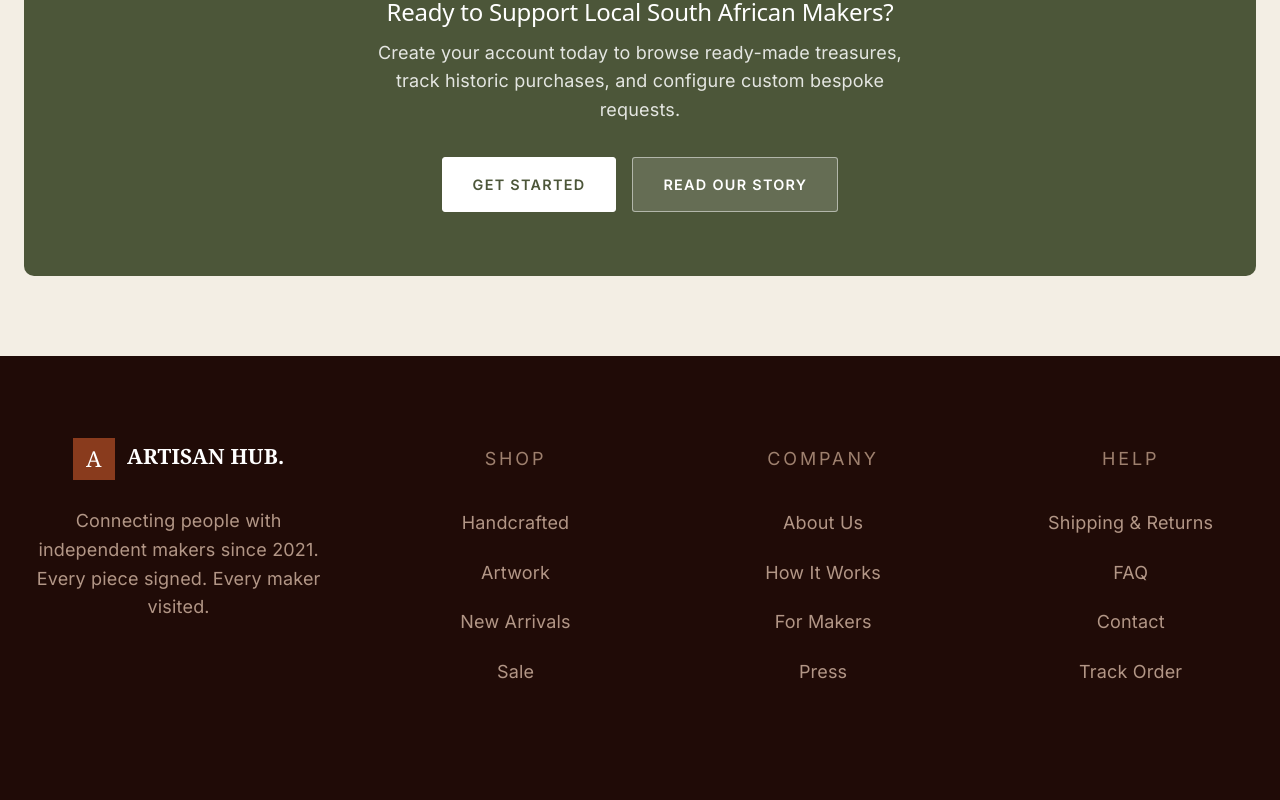
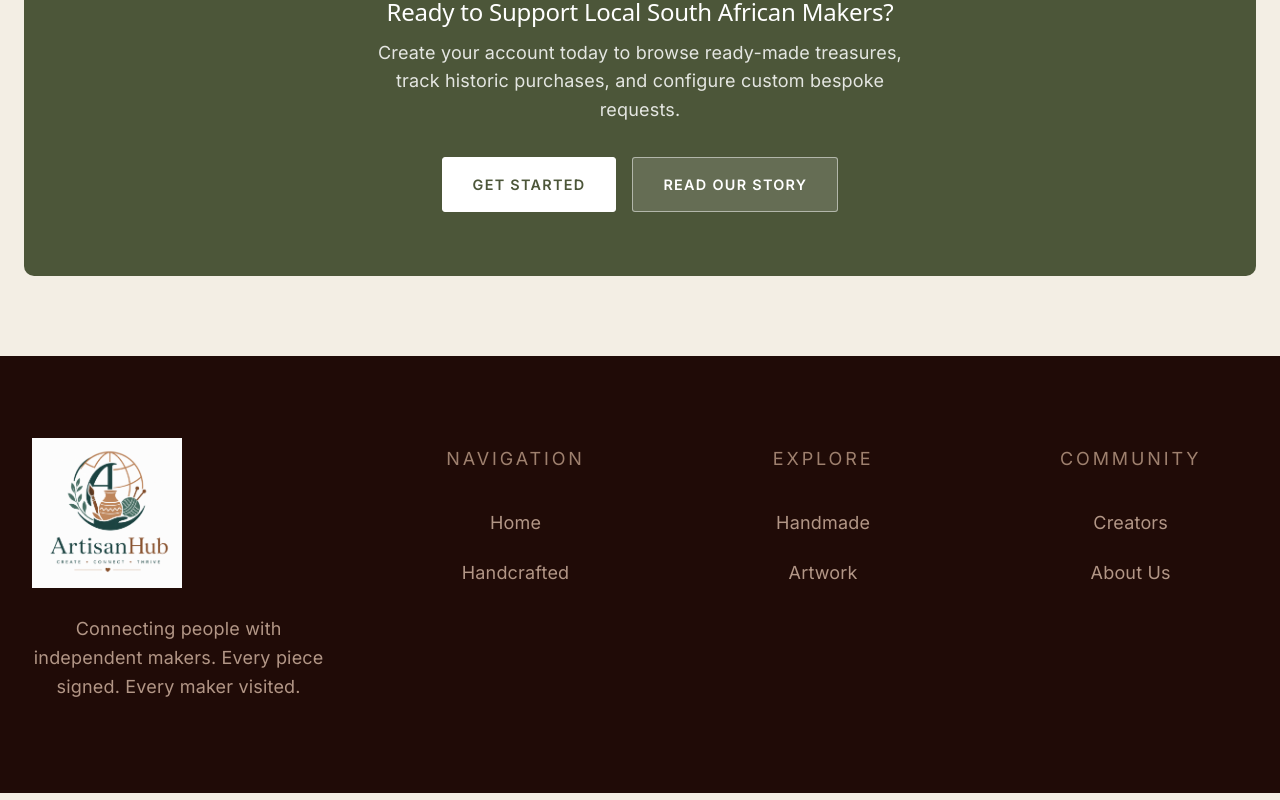
Before and after one commit to Khaalid-hattas/Group6-E-COMMERCE, a Vue app in the folder Frontend/: page / in a window 1280 px wide. Shown: the part 2956-3756 px from the top of the page. Built offline with nearby package versions, Linux system fonts and the light colour scheme; a web font is replaced by a local one.

Commit message:
Update footer navigation and branding

```diff
--- a/Frontend/src/Artwork.vue
+++ b/Frontend/src/Artwork.vue
@@ -370,26 +370,28 @@ const cartTotal = computed(() =>
 
     <footer id="about" class="site-footer">
       <div class="footer-brand">
-        <span class="logo-mark">A</span><strong>ARTISAN HUB.</strong>
+        <img class="footer-logo" :src="logo" alt="Artisan Hub" />
         <p>
-          Connecting people with independent makers since 2021. Every piece
+          Connecting people with independent. Every piece
           signed. Every maker visited.
         </p>
       </div>
         <div>
-        <p class="footer-title">SHOP</p>
-        <a href="#handmade">Handcrafted</a><a href="#top">Artwork</a
-        ><a href="#top">New Arrivals</a><a href="#top">Sale</a>
+          <p class="footer-title">NAVIGATION</p>
+          <router-link to="/">Home</router-link>
+          <router-link to="/handcraft">Handcrafted</router-link>
         </div>
+
         <div>
-        <p class="footer-title">COMPANY</p>
-        <a href="#about">About Us</a><a href="#about">How It Works</a
-        ><a href="#creators">For Makers</a><a href="#about">Press</a>
+          <p class="footer-title">EXPLORE</p>
+          <router-link to="/handmade">Handmade</router-link>
+          <router-link to="/artwork">Artwork</router-link>
         </div>
+
         <div>
-        <p class="footer-title">HELP</p>
-        <a href="#about">Shipping &amp; Returns</a><a href="#about">FAQ</a
-        ><a href="#about">Contact</a><a href="#about">Track Order</a>
+          <p class="footer-title">COMMUNITY</p>
+          <router-link to="/creators">Creators</router-link>
+          <router-link to="/about">About Us</router-link>
         </div>
     </footer>
 
--- a/Frontend/src/Creators.vue
+++ b/Frontend/src/Creators.vue
@@ -866,27 +866,29 @@ function submitRequest() {
 
     <footer id="about" class="site-footer">
       <div class="footer-brand">
-        <span class="logo-mark">A</span><strong>ARTISAN HUB.</strong>
+        <img class="footer-logo" :src="logo" alt="Artisan Hub" />
         <p>
-          Connecting people with independent makers since 2021. Every piece
+          Connecting people with independent makers. Every piece
           signed. Every maker visited.
         </p>
       </div>
       <div>
-        <p class="footer-title">SHOP</p>
-        <a href="#browse">Handcrafted</a><a href="#browse">Artwork</a
-        ><a href="#browse">New Arrivals</a><a href="#browse">Sale</a>
-      </div>
-      <div>
-        <p class="footer-title">COMPANY</p>
-        <a href="#about">About Us</a><a href="#about">How It Works</a
-        ><a href="#top">For Makers</a><a href="#about">Press</a>
-      </div>
-      <div>
-        <p class="footer-title">HELP</p>
-        <a href="#about">Shipping &amp; Returns</a><a href="#about">FAQ</a
-        ><a href="#about">Contact</a><a href="#about">Track Order</a>
-      </div>
+          <p class="footer-title">NAVIGATION</p>
+          <router-link to="/">Home</router-link>
+          <router-link to="/handcraft">Handcrafted</router-link>
+        </div>
+
+        <div>
+          <p class="footer-title">EXPLORE</p>
+          <router-link to="/handmade">Handmade</router-link>
+          <router-link to="/artwork">Artwork</router-link>
+        </div>
+
+        <div>
+          <p class="footer-title">COMMUNITY</p>
+          <router-link to="/creators">Creators</router-link>
+          <router-link to="/about">About Us</router-link>
+        </div>
     </footer>
 
     <div
--- a/Frontend/src/Handcraft.vue
+++ b/Frontend/src/Handcraft.vue
@@ -399,26 +399,28 @@ function removeItem(item) {
 
     <footer id="about" class="site-footer">
       <div class="footer-brand">
-        <span class="logo-mark">A</span><strong>ARTISAN HUB.</strong>
+        <img class="footer-logo" :src="logo" alt="Artisan Hub" />
         <p>
-          Connecting people with independent makers since 2021. Every piece
+          Connecting people with independent. Every piece
           signed. Every maker visited.
         </p>
       </div>
         <div>
-        <p class="footer-title">SHOP</p>
-        <a href="#products">Handcrafted</a><a href="#products">Artwork</a
-        ><a href="#products">New Arrivals</a><a href="#products">Sale</a>
+          <p class="footer-title">NAVIGATION</p>
+          <router-link to="/">Home</router-link>
+          <router-link to="/handcraft">Handcrafted</router-link>
         </div>
+
         <div>
-        <p class="footer-title">COMPANY</p>
-        <a href="#about">About Us</a><a href="#creators">How It Works</a
-        ><a href="#creators">For Makers</a><a href="#about">Press</a>
+          <p class="footer-title">EXPLORE</p>
+          <router-link to="/handmade">Handmade</router-link>
+          <router-link to="/artwork">Artwork</router-link>
         </div>
+
         <div>
-        <p class="footer-title">HELP</p>
-        <a href="#about">Shipping &amp; Returns</a><a href="#about">FAQ</a
-        ><a href="#about">Contact</a><a href="#about">Track Order</a>
+          <p class="footer-title">COMMUNITY</p>
+          <router-link to="/creators">Creators</router-link>
+          <router-link to="/about">About Us</router-link>
         </div>
     </footer>
   </div>
--- a/Frontend/src/Handmade.vue
+++ b/Frontend/src/Handmade.vue
@@ -419,26 +419,28 @@ const cartTotal = computed(() =>
     </main>
     <footer id="about" class="site-footer">
       <div class="footer-brand">
-        <span class="logo-mark">A</span><strong>ARTISAN HUB.</strong>
+        <img class="footer-logo" :src="logo" alt="Artisan Hub" />
         <p>
-          Connecting people with independent makers since 2021. Every piece
+          Connecting people with independent makers. Every piece
           signed. Every maker visited.
         </p>
       </div>
         <div>
-        <p class="footer-title">SHOP</p>
-        <a href="#browse">Handcrafted</a><a href="#browse">Artwork</a
-        ><a href="#browse">New Arrivals</a><a href="#browse">Sale</a>
+          <p class="footer-title">NAVIGATION</p>
+          <router-link to="/">Home</router-link>
+          <router-link to="/handcraft">Handcrafted</router-link>
         </div>
+
         <div>
-        <p class="footer-title">COMPANY</p>
-        <a href="#about">About Us</a><a href="#about">How It Works</a
-        ><a href="#makers">For Makers</a><a href="#about">Press</a>
+          <p class="footer-title">EXPLORE</p>
+          <router-link to="/handmade">Handmade</router-link>
+          <router-link to="/artwork">Artwork</router-link>
         </div>
+
         <div>
-        <p class="footer-title">HELP</p>
-        <a href="#about">Shipping &amp; Returns</a><a href="#about">FAQ</a
-        ><a href="#about">Contact</a><a href="#about">Track Order</a>
+          <p class="footer-title">COMMUNITY</p>
+          <router-link to="/creators">Creators</router-link>
+          <router-link to="/about">About Us</router-link>
         </div>
     </footer>
   </div>
--- a/Frontend/src/style.css
+++ b/Frontend/src/style.css
@@ -833,6 +833,13 @@ button {
   color: #fff;
   background: var(--dark);
 }
+.footer-logo {
+  width: 150px;
+  height: auto;
+  display: block;
+  margin-bottom: 15px;
+}
+
 .footer-brand {
   max-width: 370px;
 }
--- a/Frontend/src/views/AboutView.vue
+++ b/Frontend/src/views/AboutView.vue
@@ -161,33 +161,35 @@
 
   <footer id="about" class="site-footer">
       <div class="footer-brand">
-        <span class="logo-mark">A</span><strong>ARTISAN HUB.</strong>
+        <img class="footer-logo" :src="logo" alt="Artisan Hub" />
         <p>
-          Connecting people with independent makers since 2021. Every piece
+          Connecting people with independent makers. Every piece
           signed. Every maker visited.
         </p>
       </div>
         <div>
-        <p class="footer-title">SHOP</p>
-        <a href="#products">Handcrafted</a><a href="#products">Artwork</a
-        ><a href="#products">New Arrivals</a><a href="#products">Sale</a>
+          <p class="footer-title">NAVIGATION</p>
+          <router-link to="/">Home</router-link>
+          <router-link to="/handcraft">Handcrafted</router-link>
         </div>
+
         <div>
-        <p class="footer-title">COMPANY</p>
-        <a href="#about">About Us</a><a href="#about">How It Works</a
-        ><a href="#creators">For Makers</a><a href="#about">Press</a>
+          <p class="footer-title">EXPLORE</p>
+          <router-link to="/handmade">Handmade</router-link>
+          <router-link to="/artwork">Artwork</router-link>
         </div>
+
         <div>
-        <p class="footer-title">HELP</p>
-        <a href="#about">Shipping &amp; Returns</a><a href="#about">FAQ</a
-        ><a href="#about">Contact</a><a href="#about">Track Order</a>
+          <p class="footer-title">COMMUNITY</p>
+          <router-link to="/creators">Creators</router-link>
+          <router-link to="/about">About Us</router-link>
         </div>
   </footer>
 </template>
 
 <script setup>
 import { ref } from "vue";
-import logo from "../images/logo.png";
+import logo from "../assets/artisanhub-logo.png";
 import Navbar from "../components/Navbar.vue";
 
 const teamMembers = ref([
--- a/Frontend/src/views/HomeView.vue
+++ b/Frontend/src/views/HomeView.vue
@@ -189,33 +189,39 @@
 
 <footer id="about" class="site-footer">
   <div class="footer-brand">
-        <span class="logo-mark">A</span><strong>ARTISAN HUB.</strong>
+    <img class="footer-logo" :src="logo" alt="Artisan Hub" />
     <p>
-          Connecting people with independent makers since 2021. Every piece
+      Connecting people with independent makers. Every piece
       signed. Every maker visited.
     </p>
   </div>
+
   <div>
-        <p class="footer-title">SHOP</p>
-        <a href="#products">Handcrafted</a><a href="#products">Artwork</a
-        ><a href="#products">New Arrivals</a><a href="#products">Sale</a>
+    <p class="footer-title">NAVIGATION</p>
+    <router-link to="/">Home</router-link>
+    <router-link to="/handcraft">Handcrafted</router-link>
   </div>
+
   <div>
-        <p class="footer-title">COMPANY</p>
-        <a href="#about">About Us</a><a href="#about">How It Works</a
-        ><a href="#creators">For Makers</a><a href="#about">Press</a>
+    <p class="footer-title">EXPLORE</p>
+    <router-link to="/handmade">Handmade</router-link>
+    <router-link to="/artwork">Artwork</router-link>
   </div>
+
   <div>
-        <p class="footer-title">HELP</p>
-        <a href="#about">Shipping &amp; Returns</a><a href="#about">FAQ</a
-        ><a href="#about">Contact</a><a href="#about">Track Order</a>
+    <p class="footer-title">COMMUNITY</p>
+    <router-link to="/creators">Creators</router-link>
+    <router-link to="/about">About Us</router-link>
   </div>
 </footer>
 </template>
 
 <script setup>
 import { onMounted, onUnmounted, ref } from "vue";
+
 import Navbar from "../components/Navbar.vue";
+
+import logo from "../assets/artisanhub-logo.png";
 
 let cardObserver;
 
```
Lines whose indentation alone changed are shown as unchanged.
